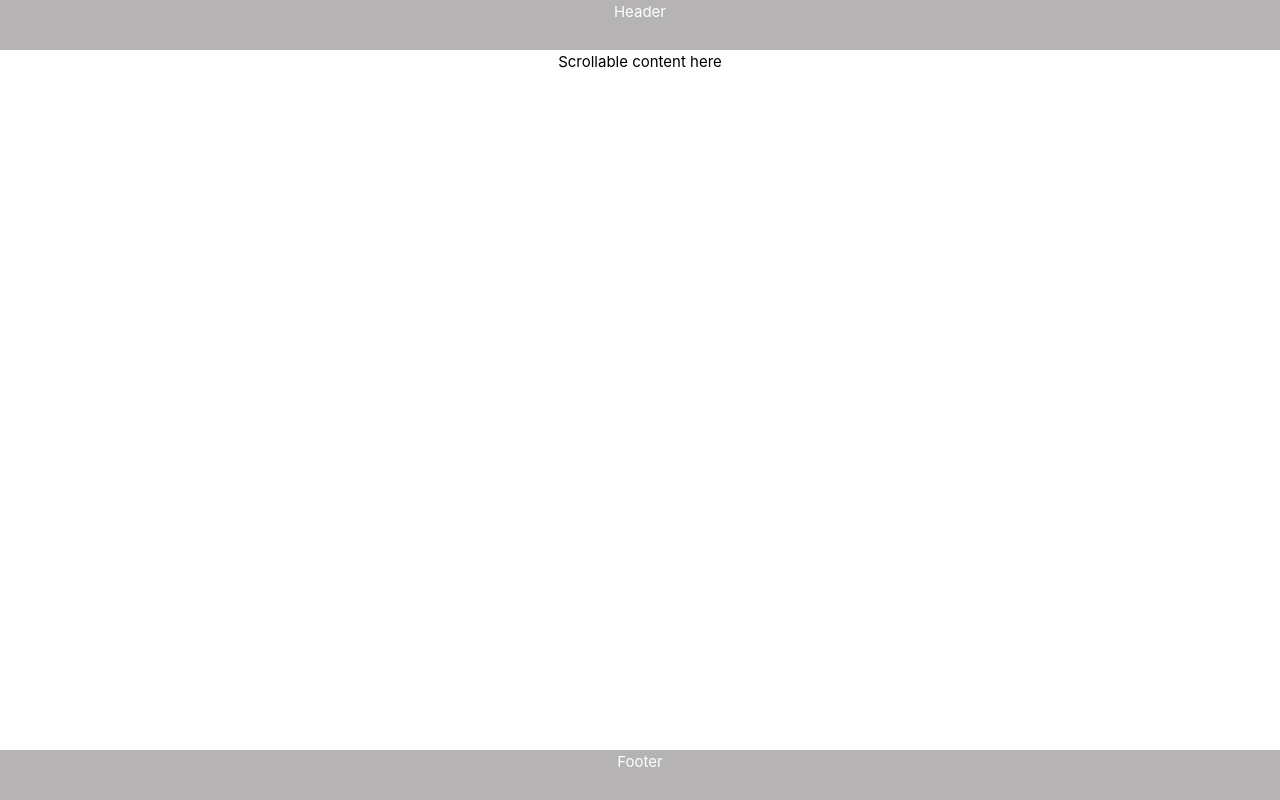
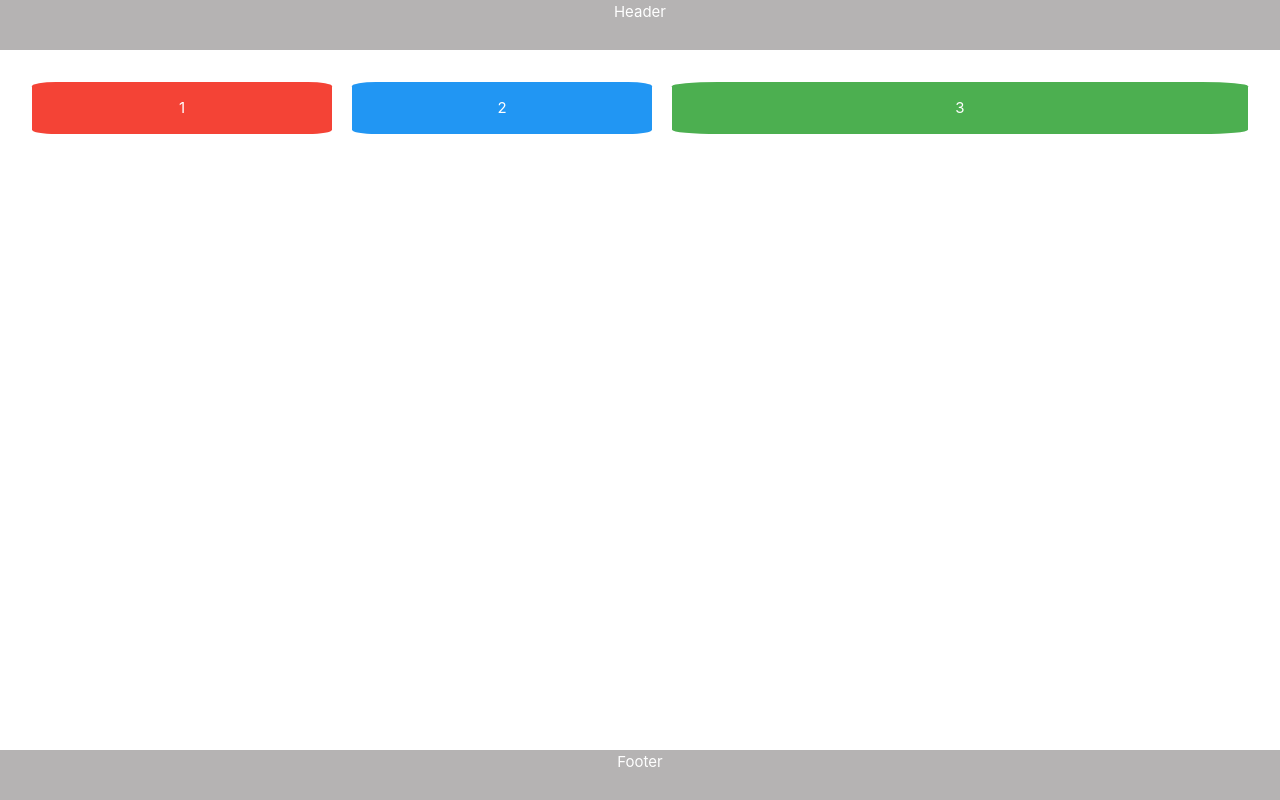
Before and after one commit to inaseri/mahdad-front-code-challenge, a Vue app: page /app-layout in a window 1280 px wide. Built offline with nearby package versions, Linux system fonts and the light colour scheme; the HTML template or start-up script is replaced by a standard one.

Commit message:
feat: Add tree box in flex row

```diff
--- a/src/views/AppLayout.vue
+++ b/src/views/AppLayout.vue
@@ -1,8 +1,14 @@
 <template>
   <div class="flex flex-col h-screen">
     <header class="bg-[#b5b3b3]  text-center h-[50px] text-white p-4">Header</header>
-    <main class="flex-1 overflow-y-auto p-4 bg-gray-100 bg-white justify-items-center">
-      <div class="h-[1500px]">Scrollable content here</div>
+    <main class="flex-1 overflow-y-auto p-[32px] bg-gray-100 bg-white justify-items-center">
+      <div class="h-[1500px] w-full p-5">
+        <div class="flex w-full p-4 gap-[20px]">
+          <div class="w-[300px] bg-red text-black p-[14px] text-center text-white rounded-[8%]">1</div>
+          <div class="w-[300px] bg-blue text-black p-[14px] text-center text-white rounded-[8%]">2</div>
+          <div class="flex-1 bg-green text-black p-[14px] text-center text-white rounded-[8%]">3</div>
+        </div>
+      </div>
     </main>
     <footer class="bg-[#b5b3b3]  text-center h-[50px] text-white p-4">Footer</footer>
   </div>
```
